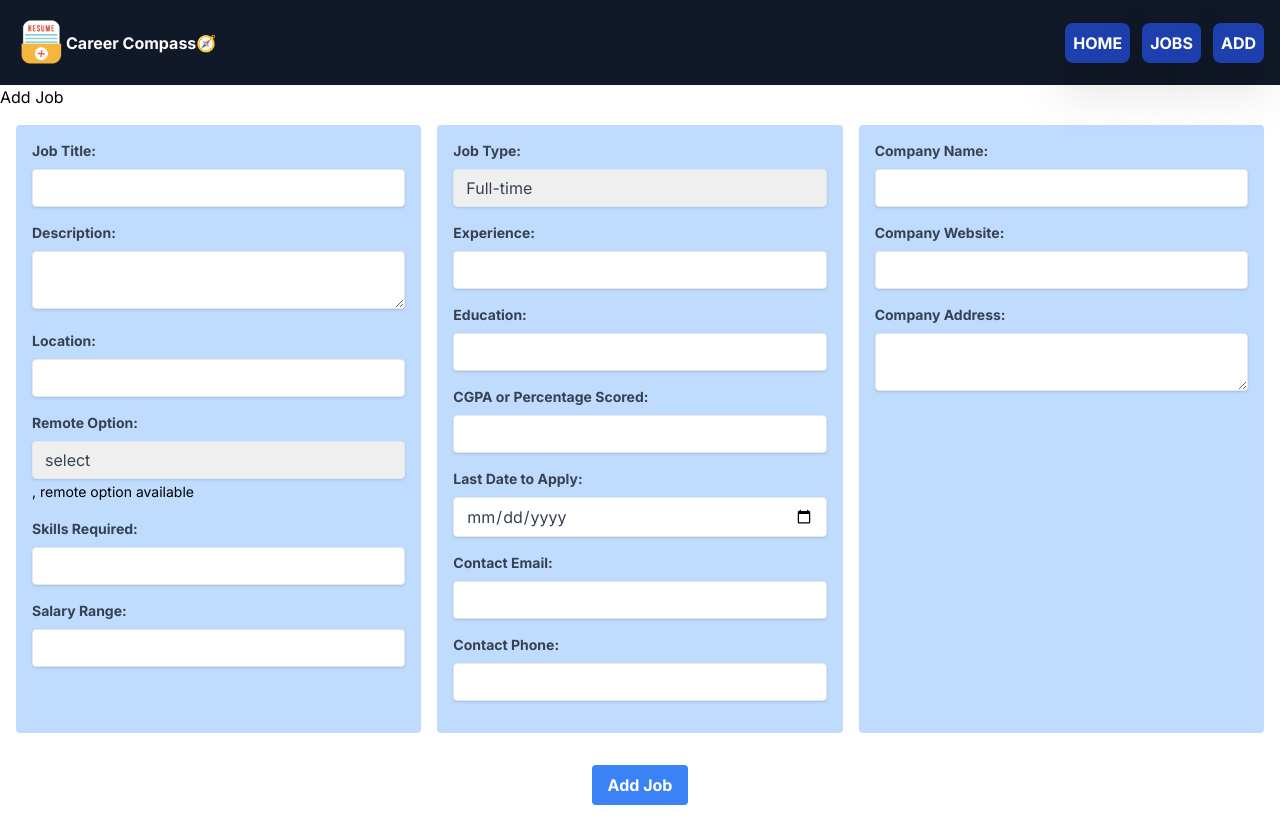
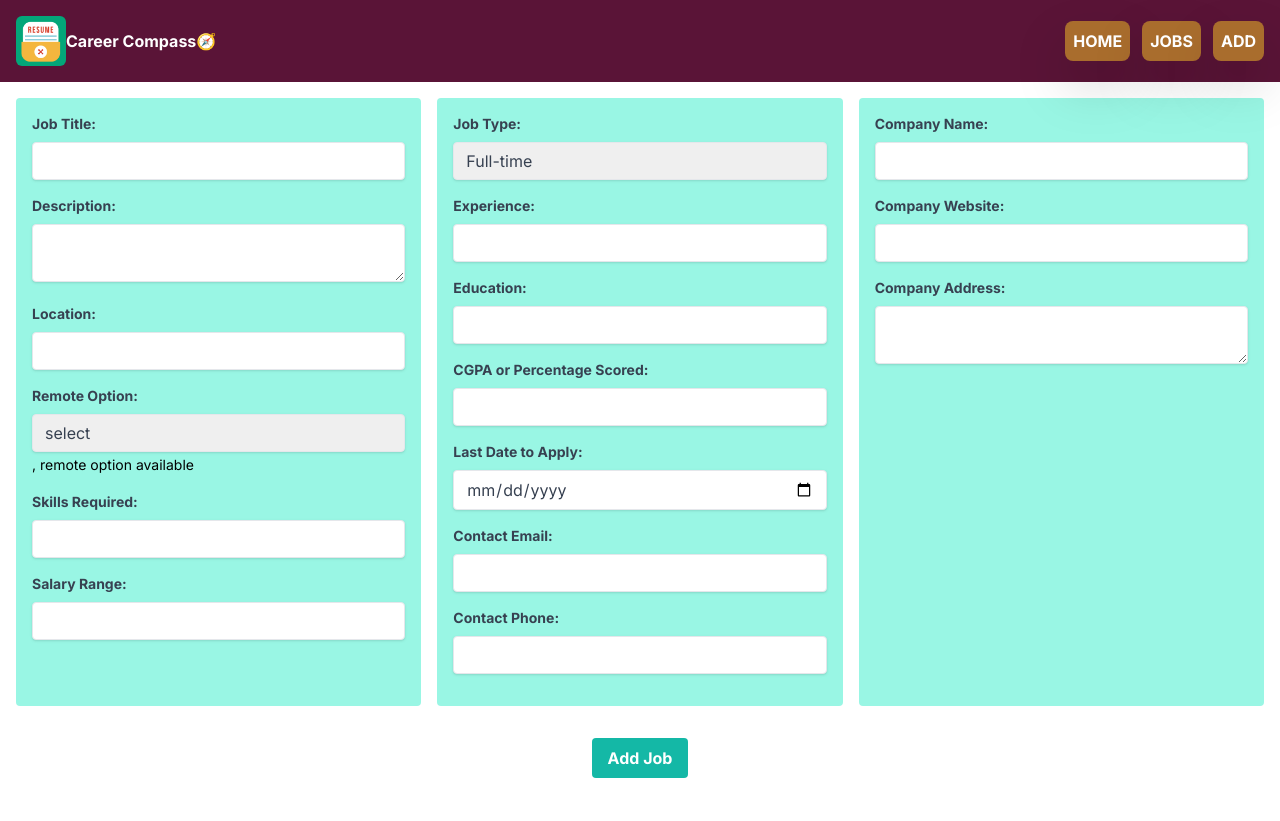
Before and after one commit to anupam1411/job-junction-central, a Next.js app: page /addJob in a window 1280 px wide. After the commit the page ends 800 px from the top, so only its background shows below. Built offline with nearby package versions, Linux system fonts and the light colour scheme.

Commit message:
Major UI Changes

```diff
--- a/app/addJob/page.js
+++ b/app/addJob/page.js
@@ -88,7 +88,6 @@ function Page() {
 
   return (
     <div>
-      <h2>Add Job</h2>
       <JobForm
         formData={formData}
         onChange={handleChange}
--- a/app/allJobs/[jobID]/page.js
+++ b/app/allJobs/[jobID]/page.js
@@ -125,7 +125,7 @@ function Page({ params }) {
         <div key={params.jobID} className="p-4">
           <Link
             href={`allJobs/${params.jobID}`}
-            className="text-2xl font-bold text-blue-600 hover:underline"
+            className="text-2xl font-bold text-teal-600 hover:underline"
           >
             {job.jobTitle}
           </Link>
@@ -178,13 +178,13 @@ function Page({ params }) {
             <div className="space-x-3 text-white text-sm font-semibold">
               <button
                 onClick={handleDelete}
-                className="bg-blue-500 rounded drop-shadow-lg p-2 hover:bg-blue-600"
+                className="bg-teal-500 rounded drop-shadow-lg p-2 hover:bg-teal-600"
               >
                 DELETE JOB
               </button>
               <button
                 onClick={() => setIsEditing(true)}
-                className="bg-blue-500 rounded drop-shadow-lg p-2  hover:bg-blue-600"
+                className="bg-teal-500 rounded drop-shadow-lg p-2  hover:bg-teal-600"
               >
                 EDIT JOB
               </button>
@@ -193,7 +193,7 @@ function Page({ params }) {
               <p className="font-semibold">Company Website:</p>
               <Link
                 href={job.companyWebsite}
-                className="text-blue-600 hover:underline"
+                className="text-teal-600 hover:underline"
               >
                 {job.companyWebsite}
               </Link>
--- a/app/allJobs/loading.js
+++ b/app/allJobs/loading.js
@@ -2,7 +2,7 @@ import React from "react";
 
 function Loading() {
   return (
-    <div className="sm:text-6xl text-3xl  flex justify-center items-center text-center text-white font-bold bg-blue-700 h-screen">
+    <div className="sm:text-6xl text-3xl  flex justify-center items-center text-center text-white font-bold bg-teal-700 h-screen">
       loading.....
     </div>
   );
--- a/app/allJobs/page.js
+++ b/app/allJobs/page.js
@@ -4,7 +4,7 @@ import React from "react";
 function page() {
   return (
     <div>
-      <h1 className="text-3xl text-center font-semibold text-blue-500 shadow-lg">
+      <h1 className="text-3xl text-center font-semibold text-teal-500 shadow-lg">
         Browse Jobs
       </h1>
       <JobListings />
--- a/app/page.js
+++ b/app/page.js
@@ -5,7 +5,10 @@ import JobListings from "@/components/jobListings";
 export default function Home() {
   return (
     <div className="h-full flex flex-col">
-      <Hero title="Welcome to JobHub!" subtitle="Find your dream job now!" />
+      <Hero
+        title="Welcome to My JobHub!"
+        subtitle="Find your dream job on this portal!"
+      />
       <main className=" mt-8">
         <JobListings />
       </main>
--- a/components/Hero.jsx
+++ b/components/Hero.jsx
@@ -2,7 +2,7 @@ import React from "react";
 
 const Hero = ({ title, subtitle }) => {
   return (
-    <div className="bg-blue-500 text-white py-20 px-8  text-center">
+    <div className="bg-teal-500 text-white py-20 px-8  text-center">
       <h1 className="text-4xl font-bold">{title}</h1>
       <p className="mt-4 text-lg">{subtitle}</p>
     </div>
--- a/components/JobForm.jsx
+++ b/components/JobForm.jsx
@@ -11,7 +11,7 @@ function JobForm({ formData, onChange, onSubmit }) {
         onSubmit={onSubmit}
         className="grid grid-cols-1 lg:grid-cols-3 gap-4"
       >
-        <div className="bg-blue-200 p-4 rounded">
+        <div className="bg-teal-200 p-4 rounded">
           <div className="mb-4">
             <label className="block text-gray-700 text-sm font-bold mb-2">
               Job Title:
@@ -95,7 +95,7 @@ function JobForm({ formData, onChange, onSubmit }) {
           </div>
         </div>
 
-        <div className="bg-blue-200 p-4 rounded">
+        <div className="bg-teal-200 p-4 rounded">
           <div className="mb-4">
             <label className="block text-gray-700 text-sm font-bold mb-2">
               Job Type:
@@ -185,7 +185,7 @@ function JobForm({ formData, onChange, onSubmit }) {
           </div>
         </div>
 
-        <div className="bg-blue-200 p-4 rounded">
+        <div className="bg-teal-200 p-4 rounded">
           <div className="mb-4">
             <label className="block text-gray-700 text-sm font-bold mb-2">
               Company Name:
@@ -225,7 +225,7 @@ function JobForm({ formData, onChange, onSubmit }) {
         <div className="lg:col-span-3 flex items-center justify-center mt-4">
           <button
             type="submit"
-            className="bg-blue-500 hover:bg-blue-700 text-white font-bold py-2 px-4 rounded focus:outline-none focus:shadow-outline"
+            className="bg-teal-500 hover:bg-teal-700 text-white font-bold py-2 px-4 rounded focus:outline-none focus:shadow-outline"
           >
             {isEditing ? "Update Job" : "Add Job"}
           </button>
--- a/components/Navbar.jsx
+++ b/components/Navbar.jsx
@@ -8,12 +8,12 @@ function Navbar() {
   const [isMenuOpen, setIsMenuOpen] = useState(false);
 
   return (
-    <nav className="flex items-center justify-between bg-gray-900 p-4">
+    <nav className="flex items-center justify-between bg-[#5a1437] p-4">
       <div className="flex items-center">
         <Link href="/">
           <div className="mr-4 text-white font-bold flex justify-center items-center">
             <Image
-              src="/logo.png"
+              src="/logo2-ezgif.com-crop.gif"
               alt="JOB POINT"
               height={50}
               width={50}
@@ -25,17 +25,17 @@ function Navbar() {
       </div>
       <div className="hidden md:flex space-x-3 text-white font-bold">
         <Link href="/" className="">
-          <button className="p-2 bg-blue-800 hover:bg-blue-900 rounded-lg drop-shadow-2xl">
+          <button className="p-2 bg-[#a96d2d] hover:bg-[#583b1b] rounded-lg drop-shadow-2xl">
             HOME
           </button>
         </Link>
         <Link href="/allJobs" className="">
-          <button className="p-2 bg-blue-800 hover:bg-blue-900 rounded-lg drop-shadow-2xl">
+          <button className="p-2 bg-[#a96d2d] hover:bg-[#583b1b] rounded-lg drop-shadow-2xl">
             JOBS
           </button>
         </Link>
         <Link href="/addJob" className="">
-          <button className="p-2 bg-blue-800 hover:bg-blue-900 rounded-lg drop-shadow-2xl">
+          <button className="p-2 bg-[#a96d2d] hover:bg-[#583b1b] rounded-lg drop-shadow-2xl">
             ADD
           </button>
         </Link>
--- a/components/jobListing.jsx
+++ b/components/jobListing.jsx
@@ -29,14 +29,14 @@ function JobListing({ job }) {
             <p>Last Date to Apply: {job.lastDateToApply}</p>
             <p>
               Company Website:
-              <Link className="text-blue-600" href={job.companyWebsite}>
+              <Link className="text-teal-600" href={job.companyWebsite}>
                 {job.companyWebsite}
               </Link>
             </p>
           </div>
         )}
         <button
-          className="bg-blue-300 hover:bg-blue-600 text-black hover:text-white font-bold py-2 px-4 rounded-md"
+          className="bg-teal-300 hover:bg-teal-600 text-black hover:text-white font-bold py-2 px-4 rounded-md"
           onClick={() => setShowMore(!showMore)}
         >
           {showMore ? "Show Less" : "Show More"}
--- a/components/jobListings.jsx
+++ b/components/jobListings.jsx
@@ -24,7 +24,7 @@ function JobListings() {
           <div className="flex justify-center  mt-2">
             <Link
               href={`/allJobs/${job.id}`}
-              className="text-blue-500 hover:text-blue-700  "
+              className="text-teal-500 hover:text-teal-700  "
             >
               Full Description <OpenInNewIcon fontSize="small" />
             </Link>
```
Also changed, not shown: public/logo2-ezgif.com-crop.gif (added), public/logo2.gif (added).
